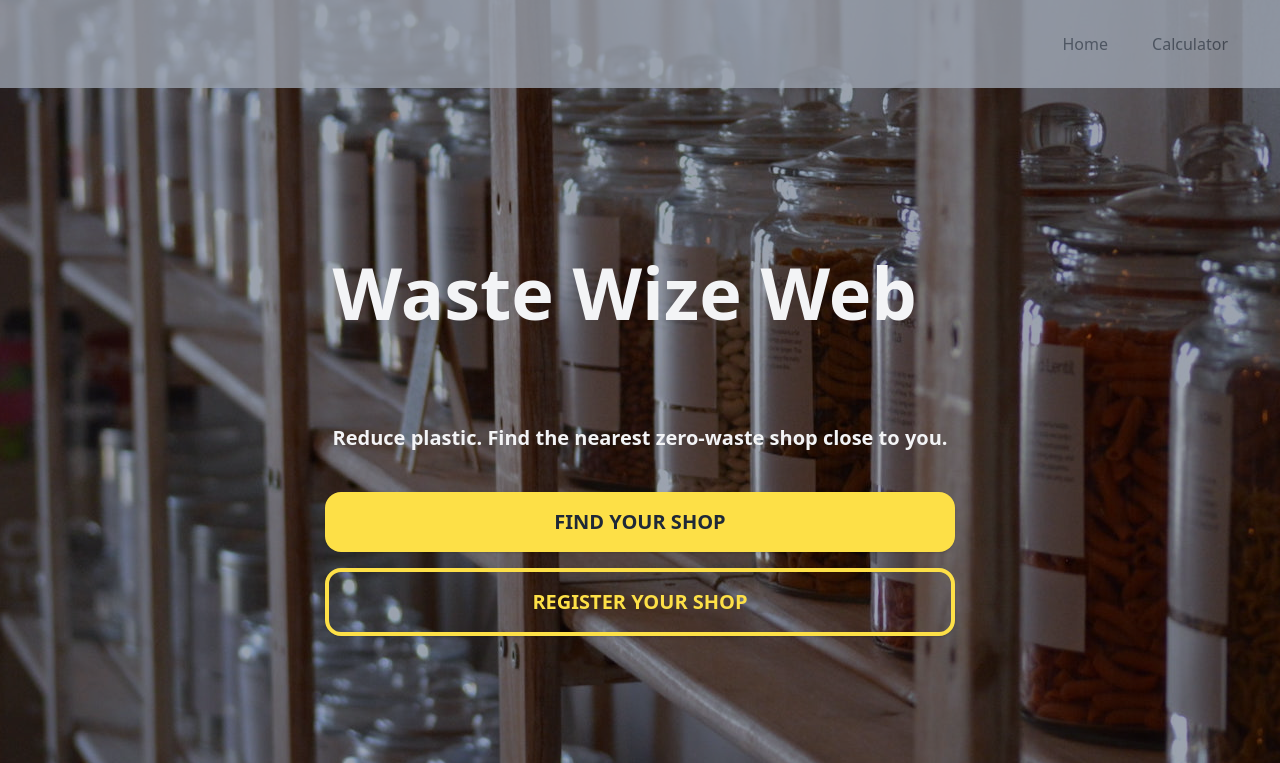
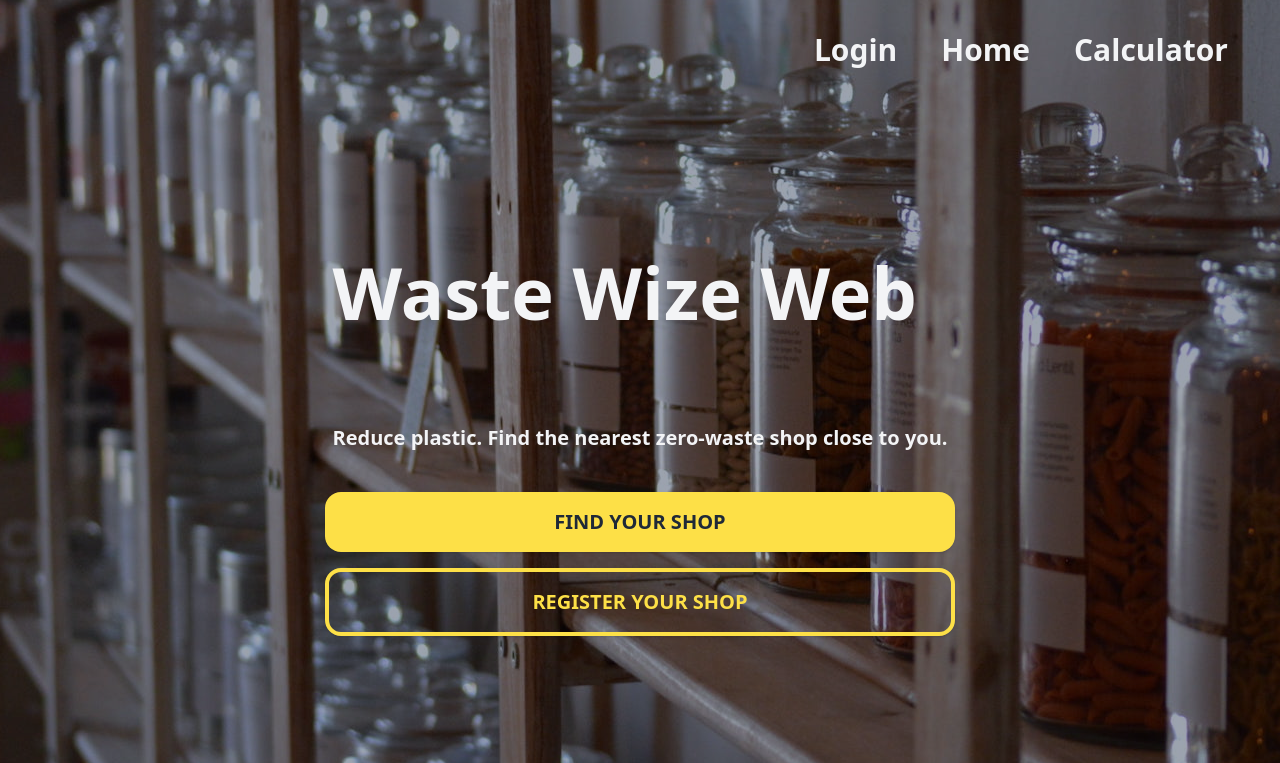
Before and after one commit to MoniMurray/september_hackathon_team7, a Django app: page / in a window 1280 px wide. Shown: the top 763 px of the page. Run offline with Django 3.2, Linux system fonts and the light colour scheme; some libraries are stand-ins or nearby versions.

Commit message:
add style + labels to make navbar accessible

```diff
--- a/static/css/main.css
+++ b/static/css/main.css
@@ -775,6 +791,18 @@ video {
   background-color: rgb(55 65 81 / var(--tw-bg-opacity));
 }
 
+.bg-opacity-10 {
+  --tw-bg-opacity: 0.1;
+}
+
+.bg-opacity-100 {
+  --tw-bg-opacity: 1;
+}
+
+.bg-opacity-0 {
+  --tw-bg-opacity: 0;
+}
+
 .bg-hero-image {
   background-image: url('/static/images/hero.jpg');
 }
@@ -865,8 +893,16 @@ video {
   padding-top: 0px;
 }
 
+.text-left {
+  text-align: left;
+}
+
 .text-center {
   text-align: center;
+}
+
+.text-right {
+  text-align: right;
 }
 
 .text-3xl {
--- a/templates/partials/nav.html
+++ b/templates/partials/nav.html
@@ -1,8 +1,9 @@
 <nav
-  class=" fixed top-0 z-10 flex w-full flex-wrap items-center justify-between p-6 opacity-10 hover:opacity-80"
+  class=" fixed top-0 z-10 flex w-full flex-wrap items-center justify-between p-6 bg-opacity-0"
   x-data="{ isOpen: false }"
   @keydown.escape="isOpen = false"
   :class="{ 'shadow-lg bg-gray-700' : isOpen , 'bg-gray-400' : !isOpen}"
+  aria-label='Navigation of Main Page'
 >
   <!--Logo etc-->
   <div class="mr-6 flex flex-shrink-0 items-center text-yellow-50">
@@ -20,11 +21,12 @@
   <button
     @click="isOpen = !isOpen"
     type="button"
-    class="block px-2 text-gray-500 hover:text-yellow-50 focus:text-yellow-200 focus:outline-none lg:hidden"
+    class="block px-2 text-gray-100 hover:text-yellow-50 focus:text-yellow-200 focus:outline-none lg:hidden"
     :class="{ 'transition transform-180': isOpen }"
   >
+  <span class='hidden'>Navigation Toggle</span>
     <svg
-      class="h-6 w-6 fill-current"
+      class="lg:h-6 h-12 lg:w-6 w-12 fill-current"
       xmlns="http://www.w3.org/2000/svg"
       viewBox="0 0 24 24"
     >
@@ -44,31 +46,41 @@
 
   <!--Menu-->
   <div
-    class="w-full flex-grow lg:flex lg:w-auto lg:items-center"
+    class="w-full flex flex-grow lg:flex lg:w-auto lg:items-center"
     :class="{ 'block shadow-3xl': isOpen, 'hidden': !isOpen }"
     @click.away="isOpen = false"
     x-show.transition="true"
   >
     <ul class="list-reset flex-1 items-center justify-end pt-0 lg:flex lg:pt-0">
 
-
-      <li class="mr-3">
+      <li class="mr-3 text-right">
         <a
-          class="hover:text-underline inline-block px-4 py-2 text-gray-600 no-underline hover:text-gray-200"
+          class="hover:text-underline inline-block px-4 py-2 font-bold text-3xl text-gray-100 no-underline hover:text-yellow-500"
+          href="{% url 'home' %}"
+          @click="isOpen = false"
+          aria-current:'home'
+          >Login
+        </a>
+      </li>
+      <li class="mr-3 text-right">
+        <a
+          class="hover:text-underline inline-block px-4 py-2 font-bold text-3xl text-gray-100 no-underline hover:text-yellow-500"
           href="{% url 'home' %}"
           @click="isOpen = false"
           >Home
         </a>
       </li>
-      <li class="mr-3">
+      <li class="mr-3 text-right">
         <a
-          class="hover:text-underline inline-block px-4 py-2 text-gray-600 no-underline hover:text-gray-200"
+          class="hover:text-underline inline-block px-4 py-2  font-bold text-3xl text-gray-100 no-underline hover:text-yellow-600"
           href="{% url 'view_calculator' %}"
           @click="isOpen = false"
           >Calculator
         </a>
       </li>
 
+
+
     </ul>
   </div>
 </nav>
```
Also changed, not shown: other parts of static/css/main.css (+86 -0 lines).
